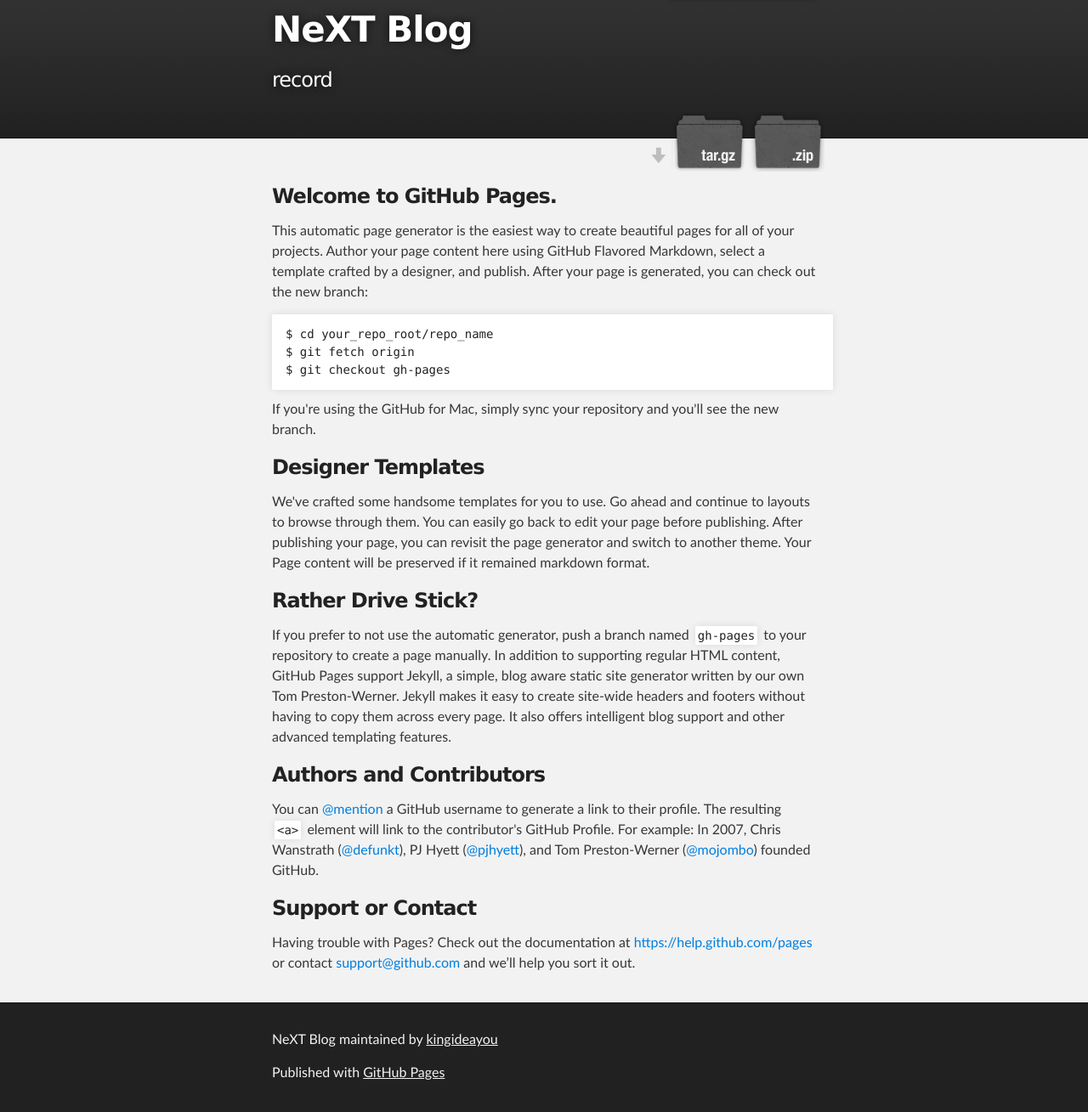
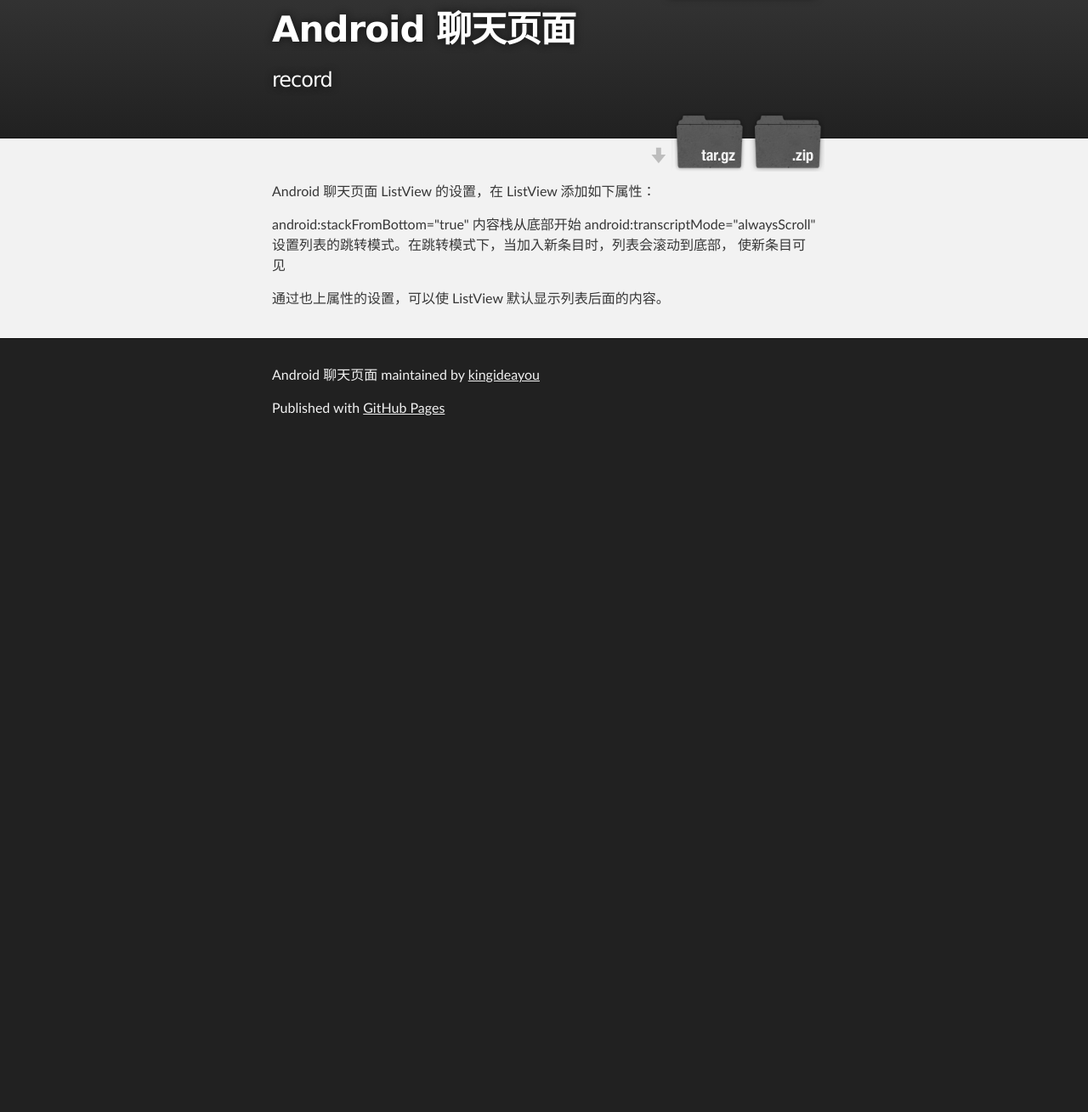
Before and after one commit to kingideayou/kingideayou, a plain HTML site: page index.html in a window 1280 px wide. Shown: the part 47-1356 px from the top of the page at 85% size. After the commit the page ends 800 px from the top, so only its background shows below. Drawn offline with Linux system fonts and the light colour scheme.

```diff
--- a/index.html
+++ b/index.html
@@ -4,11 +4,11 @@
   <head>
     <meta charset='utf-8'>
     <meta http-equiv="X-UA-Compatible" content="chrome=1">
-    <meta name="description" content="NeXT Blog : record">
+    <meta name="description" content="Android 聊天页面 : record">
 
     <link rel="stylesheet" type="text/css" media="screen" href="stylesheets/stylesheet.css">
 
-    <title>NeXT Blog</title>
+    <title>Android 聊天页面</title>
   </head>
 
   <body>
@@ -18,7 +18,7 @@
         <header class="inner">
           <a id="forkme_banner" href="https://github.com/kingideayou/blog">View on GitHub</a>
 
-          <h1 id="project_title">NeXT Blog</h1>
+          <h1 id="project_title">Android 聊天页面</h1>
           <h2 id="project_tagline">record</h2>
 
             <section id="downloads">
@@ -31,44 +31,19 @@
     <!-- MAIN CONTENT -->
     <div id="main_content_wrap" class="outer">
       <section id="main_content" class="inner">
-        <h3>
-<a id="welcome-to-github-pages" class="anchor" href="#welcome-to-github-pages" aria-hidden="true"><span class="octicon octicon-link"></span></a>Welcome to GitHub Pages.</h3>
+        <p>Android 聊天页面 ListView 的设置，在 ListView 添加如下属性：</p>
 
-<p>This automatic page generator is the easiest way to create beautiful pages for all of your projects. Author your page content here using GitHub Flavored Markdown, select a template crafted by a designer, and publish. After your page is generated, you can check out the new branch:</p>
+<p>android:stackFromBottom="true"  内容栈从底部开始
+android:transcriptMode="alwaysScroll" 设置列表的跳转模式。在跳转模式下，当加入新条目时，列表会滚动到底部， 使新条目可见</p>
 
-<pre><code>$ cd your_repo_root/repo_name
-$ git fetch origin
-$ git checkout gh-pages
-</code></pre>
-
-<p>If you're using the GitHub for Mac, simply sync your repository and you'll see the new branch.</p>
-
-<h3>
-<a id="designer-templates" class="anchor" href="#designer-templates" aria-hidden="true"><span class="octicon octicon-link"></span></a>Designer Templates</h3>
-
-<p>We've crafted some handsome templates for you to use. Go ahead and continue to layouts to browse through them. You can easily go back to edit your page before publishing. After publishing your page, you can revisit the page generator and switch to another theme. Your Page content will be preserved if it remained markdown format.</p>
-
-<h3>
-<a id="rather-drive-stick" class="anchor" href="#rather-drive-stick" aria-hidden="true"><span class="octicon octicon-link"></span></a>Rather Drive Stick?</h3>
-
-<p>If you prefer to not use the automatic generator, push a branch named <code>gh-pages</code> to your repository to create a page manually. In addition to supporting regular HTML content, GitHub Pages support Jekyll, a simple, blog aware static site generator written by our own Tom Preston-Werner. Jekyll makes it easy to create site-wide headers and footers without having to copy them across every page. It also offers intelligent blog support and other advanced templating features.</p>
-
-<h3>
-<a id="authors-and-contributors" class="anchor" href="#authors-and-contributors" aria-hidden="true"><span class="octicon octicon-link"></span></a>Authors and Contributors</h3>
-
-<p>You can <a href="https://github.com/blog/821" class="user-mention">@mention</a> a GitHub username to generate a link to their profile. The resulting <code>&lt;a&gt;</code> element will link to the contributor's GitHub Profile. For example: In 2007, Chris Wanstrath (<a href="https://github.com/defunkt" class="user-mention">@defunkt</a>), PJ Hyett (<a href="https://github.com/pjhyett" class="user-mention">@pjhyett</a>), and Tom Preston-Werner (<a href="https://github.com/mojombo" class="user-mention">@mojombo</a>) founded GitHub.</p>
-
-<h3>
-<a id="support-or-contact" class="anchor" href="#support-or-contact" aria-hidden="true"><span class="octicon octicon-link"></span></a>Support or Contact</h3>
-
-<p>Having trouble with Pages? Check out the documentation at <a href="https://help.github.com/pages">https://help.github.com/pages</a> or contact <a href="mailto:support@github.com">support@github.com</a> and we’ll help you sort it out.</p>
+<p>通过也上属性的设置，可以使 ListView 默认显示列表后面的内容。</p>
       </section>
     </div>
 
     <!-- FOOTER  -->
     <div id="footer_wrap" class="outer">
       <footer class="inner">
-        <p class="copyright">NeXT Blog maintained by <a href="https://github.com/kingideayou">kingideayou</a></p>
+        <p class="copyright">Android 聊天页面 maintained by <a href="https://github.com/kingideayou">kingideayou</a></p>
         <p>Published with <a href="http://pages.github.com">GitHub Pages</a></p>
       </footer>
     </div>
```
Also changed, not shown: params.json (+1 -1 lines).
